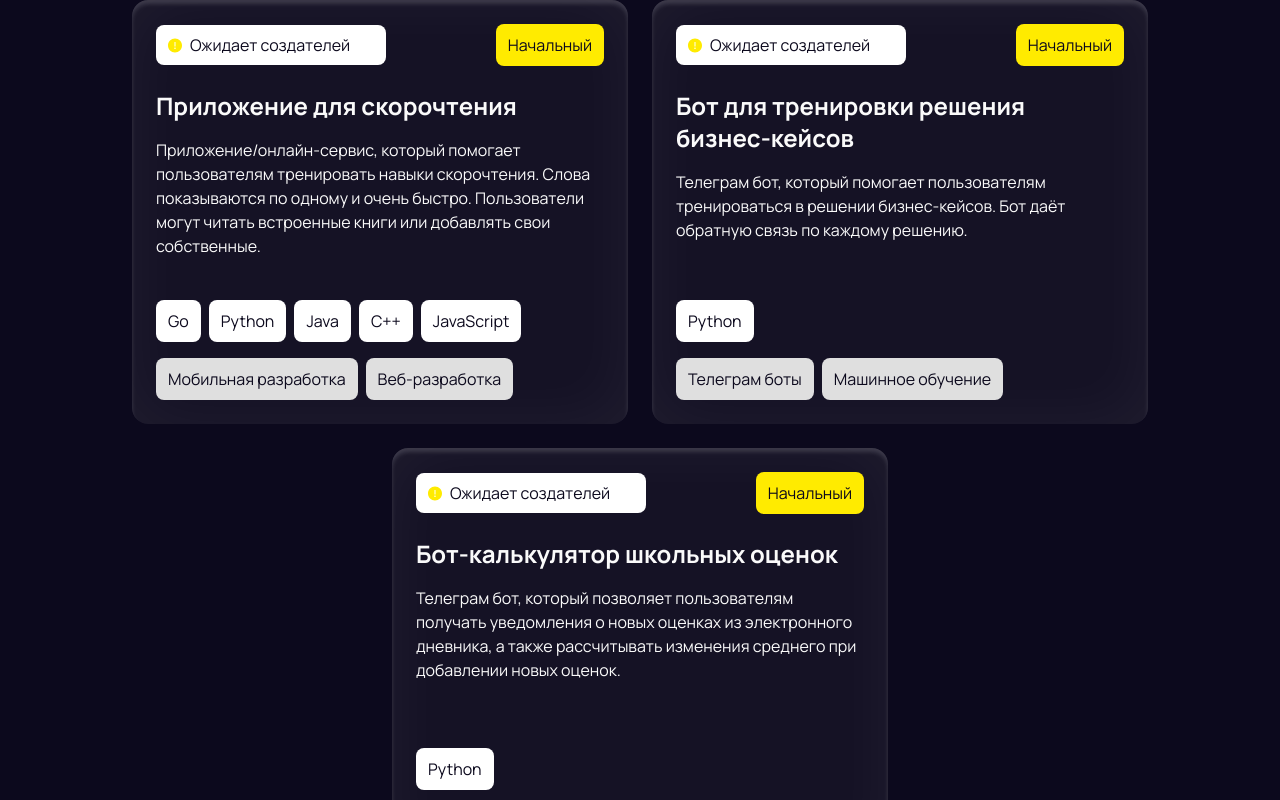
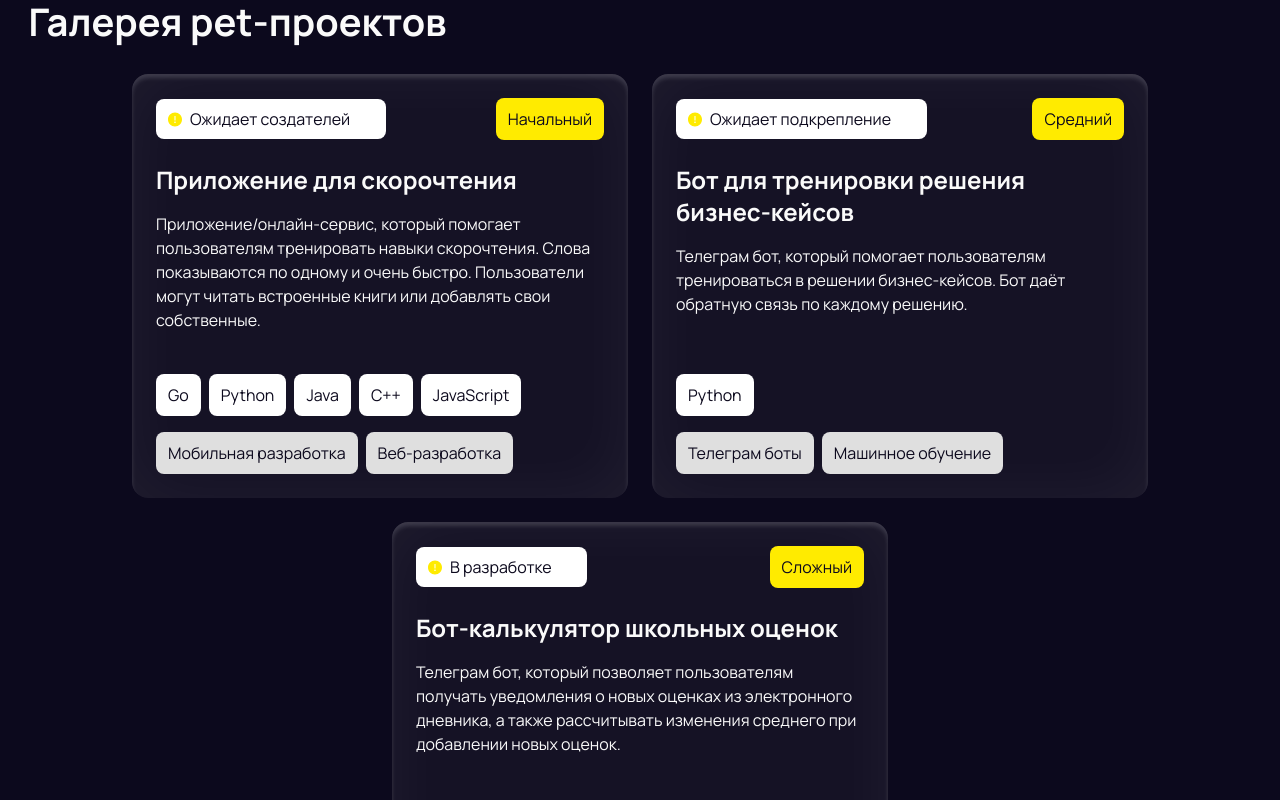
Before and after one commit to Pet-Plat/Pet-Platform-Front, a React (Vite) app: page / in a window 1280 px wide. Shown: the top 800 px of the page. Built offline with nearby package versions, Linux system fonts and the light colour scheme.

Commit message:
feat: Create `PetProjectsSection` component & mount it in `HomePage`

```diff
--- /dev/null
+++ b/src/components/landing/pet-projects/PetProjectsSection.tsx
@@ -0,0 +1,55 @@
+import React, {useState} from 'react';
+import {cn} from "@/lib/utils.ts";
+import PetProjectList from "@/components/common/pet-project/PetProjectList.tsx";
+import {PetProjectCardDto, PetProjectCardState, PetProjectDifficulty} from "@/components/common/pet-project/api.ts";
+import {Button} from "@/components/ui/button.tsx";
+
+
+interface PetProjectsSectionProps {
+    className?: string;
+}
+
+const PetProjectsSection: React.FC<PetProjectsSectionProps> = ({ className }) => {
+    const [projects, _] = useState<PetProjectCardDto[]>([
+        {
+            id: 1,
+            name: "Приложение для скорочтения",
+            description: "Приложение/онлайн-сервис, который помогает пользователям тренировать навыки скорочтения. Слова показываются по одному и очень быстро. Пользователи могут читать встроенные книги или добавлять свои собственные.",
+            difficulty: PetProjectDifficulty.EASY,
+            state: PetProjectCardState.AWAITING_CREATORS,
+            topics: ["Мобильная разработка", "Веб-разработка"],
+            languages: ["Go", "Python", "Java", "C++", "JavaScript"],
+        },
+        {
+            id: 2,
+            name: "Бот для тренировки решения бизнес-кейсов",
+            description: "Телеграм бот, который помогает пользователям тренироваться в решении бизнес-кейсов. Бот даёт обратную связь по каждому решению.",
+            difficulty: PetProjectDifficulty.MEDIUM,
+            state: PetProjectCardState.AWAITING_REINFORCEMENT,
+            topics: ["Телеграм боты", "Машинное обучение"],
+            languages: ["Python"],
+        },
+        {
+            id: 3,
+            name: "Бот-калькулятор школьных оценок",
+            description: "Телеграм бот, который позволяет пользователям получать уведомления о новых оценках из электронного дневника, а также рассчитывать изменения среднего при добавлении новых оценок.",
+            difficulty: PetProjectDifficulty.HARD,
+            state: PetProjectCardState.IN_DEVELOPMENT,
+            topics: ["Телеграм боты", "Парсинг"],
+            languages: ["Python"],
+        }
+    ]);
+
+    return (
+        <div className={cn(className)}>
+            <h2 className="container mb-8">Галерея pet-проектов</h2>
+            <PetProjectList className="mb-4 md:mb-8" data={projects}/>
+
+            <div className="container flex justify-center">
+                <Button>Смотреть все проекты</Button>
+            </div>
+        </div>
+    )
+};
+
+export default PetProjectsSection;
--- a/src/views/pages/HomePage.tsx
+++ b/src/views/pages/HomePage.tsx
@@ -1,43 +1,12 @@
 import HowItWorksSection from "@/components/landing/how-it-works/HowItWorksSection.tsx";
-import PetProjectList from "@/components/common/pet-project/PetProjectList.tsx";
-import {PetProjectCardDto, PetProjectCardState, PetProjectDifficulty} from "@/components/common/pet-project/api.ts";
-import { useState } from "react";
+import PetProjectsSection from "@/components/landing/pet-projects/PetProjectsSection.tsx";
+import React from "react";
 
-const HomePage = () => {
-    const [projects, _] = useState<PetProjectCardDto[]>([
-        {
-            id: 1,
-            name: "Приложение для скорочтения",
-            description: "Приложение/онлайн-сервис, который помогает пользователям тренировать навыки скорочтения. Слова показываются по одному и очень быстро. Пользователи могут читать встроенные книги или добавлять свои собственные.",
-            difficulty: PetProjectDifficulty.EASY,
-            state: PetProjectCardState.AWAITING_CREATORS,
-            topics: ["Мобильная разработка", "Веб-разработка"],
-            languages: ["Go", "Python", "Java", "C++", "JavaScript"],
-        },
-        {
-            id: 2,
-            name: "Бот для тренировки решения бизнес-кейсов",
-            description: "Телеграм бот, который помогает пользователям тренироваться в решении бизнес-кейсов. Бот даёт обратную связь по каждому решению.",
-            difficulty: PetProjectDifficulty.EASY,
-            state: PetProjectCardState.AWAITING_CREATORS,
-            topics: ["Телеграм боты", "Машинное обучение"],
-            languages: ["Python"],
-        },
-        {
-            id: 3,
-            name: "Бот-калькулятор школьных оценок",
-            description: "Телеграм бот, который позволяет пользователям получать уведомления о новых оценках из электронного дневника, а также рассчитывать изменения среднего при добавлении новых оценок.",
-            difficulty: PetProjectDifficulty.EASY,
-            state: PetProjectCardState.AWAITING_CREATORS,
-            topics: ["Телеграм боты", "Парсинг"],
-            languages: ["Python"],
-        }
-    ]);
 
+const HomePage: React.FC<void> = () => {
   return (
     <main>
-        <PetProjectList className="mb-18 md:mb-32" data={projects} />
-
+        <PetProjectsSection className="mb-18 md:mb-30" />
         <HowItWorksSection className="mb-18 md:mb-36" />
     </main>
   );
```
